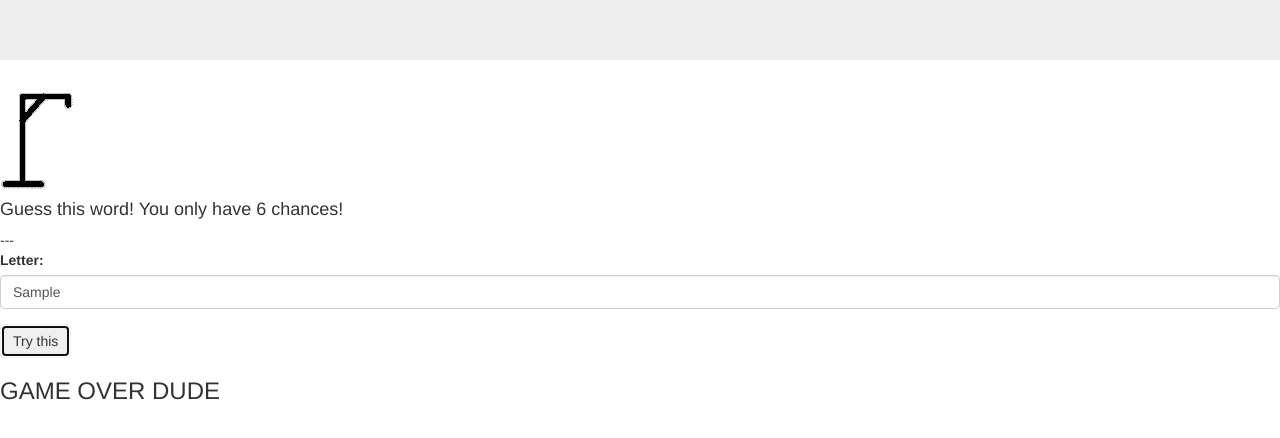
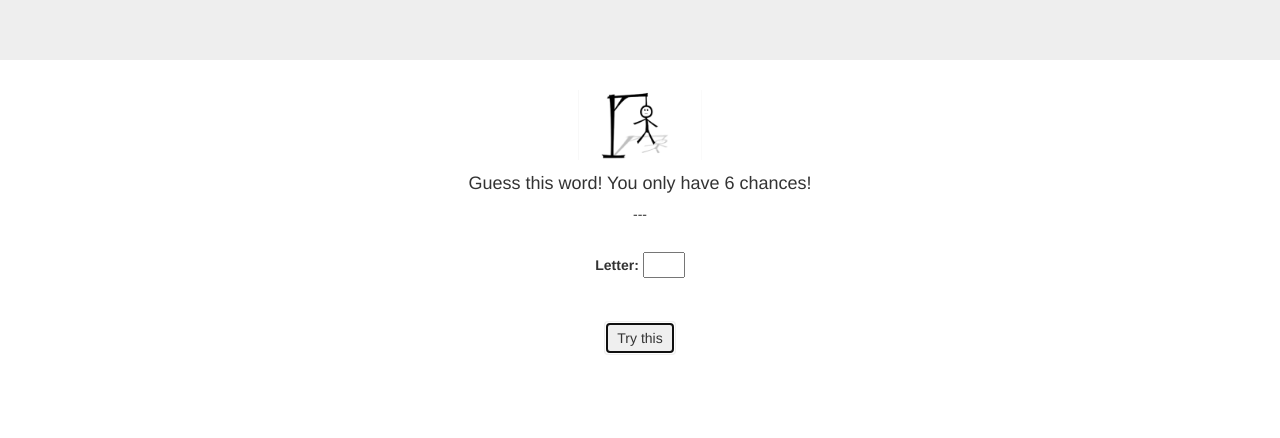
Before and after one commit to adamrr724/Pizza, a plain HTML site: page index.html in a window 1280 px wide. Both pictures are taken after typing "Sample" into the empty fields and a click on the button "Try this". Shown: the part 180-618 px from the top of the page. Drawn offline with Linux system fonts and the light colour scheme.

Commit message:
added more conditions

```diff
--- a/css/styles.css
+++ b/css/styles.css
@@ -0,0 +1,16 @@
+body {
+  text-align: center;
+}
+
+img {
+  height: 5em;
+}
+
+.hidden-word {
+  margin-top: 1em;
+}
+
+#letter-input {
+  width: 3em;
+  margin: 2em 0 2em 0;
+}
--- a/index.html
+++ b/index.html
@@ -14,7 +14,7 @@
       <p>A Modern Drinking Game</p>
     </div>
     <div class="hangman">
-      <img src="img/hang_empty.gif" alt="" />
+      <img src="img/hang_empty.jpg" alt="" />
     </div>
     <div class="hidden-word">
       <h4>Guess this word! You only have 6 chances!</h4>
@@ -24,7 +24,7 @@
       <form id="user-input">
            <div class="form-group">
              <label for="letter-input">Letter:</label>
-             <input type="text" class="form-control" id="letter-input">
+             <input type="text" id="letter-input">
            </div>
            <button type="submit" class="btn">Try this</button>
          </form>
--- a/js/scripts.js
+++ b/js/scripts.js
@@ -37,13 +37,12 @@ Game.prototype.revealLetters = function (userLetter) {
       this.hiddenWord[i] = userLetter;
     }
   }
-  console.log("Hi from reveal letters" + this.hiddenWord + " " + this.randomWord);
+  console.log("Hi from reveal letters" + this.hiddenWord.join("") + " " + this.randomWord);
   return this.hiddenWord.join("");
 };
 
 Game.prototype.gameOverCheck = function () {
-  if(this.bodyPartCount >= 0) {
-
+  if(this.bodyPartCount >= 5) {
     return true;
   }
   return false;
@@ -61,20 +60,18 @@ $(function() {
     event.preventDefault();
 
     var userLetter = $("input#letter-input").val();
-    console.log("letter is " + userLetter);
 
     if(!hangman.gameOverCheck()) {
-     if(hangman.checkWord(userLetter)) {
+     if (hangman.hiddenWord.join("") === hangman.randomWord) {
+       $("#game-over-message").text("YOU WIN");
+     } else if (hangman.checkWord(userLetter)) {
        hangman.revealLetters(userLetter);
        $("#display-hidden-word").text(hangman.hiddenWord.join(""));
-
      } else {
        hangman.bodyPartCount++;
      };
      console.log("body part count is: " + hangman.bodyPartCount);
      $("input#letter-input").val("");
-   } else {
-     $("#game-over-message").text("GAME OVER DUDE");
-   };
-  });
+   } else $("#game-over-message").text("GAME OVER DUDE");
+ });
 });
```
Also changed, not shown: img/hang_empty.gif (deleted), img/hang_empty.jpg (added).
